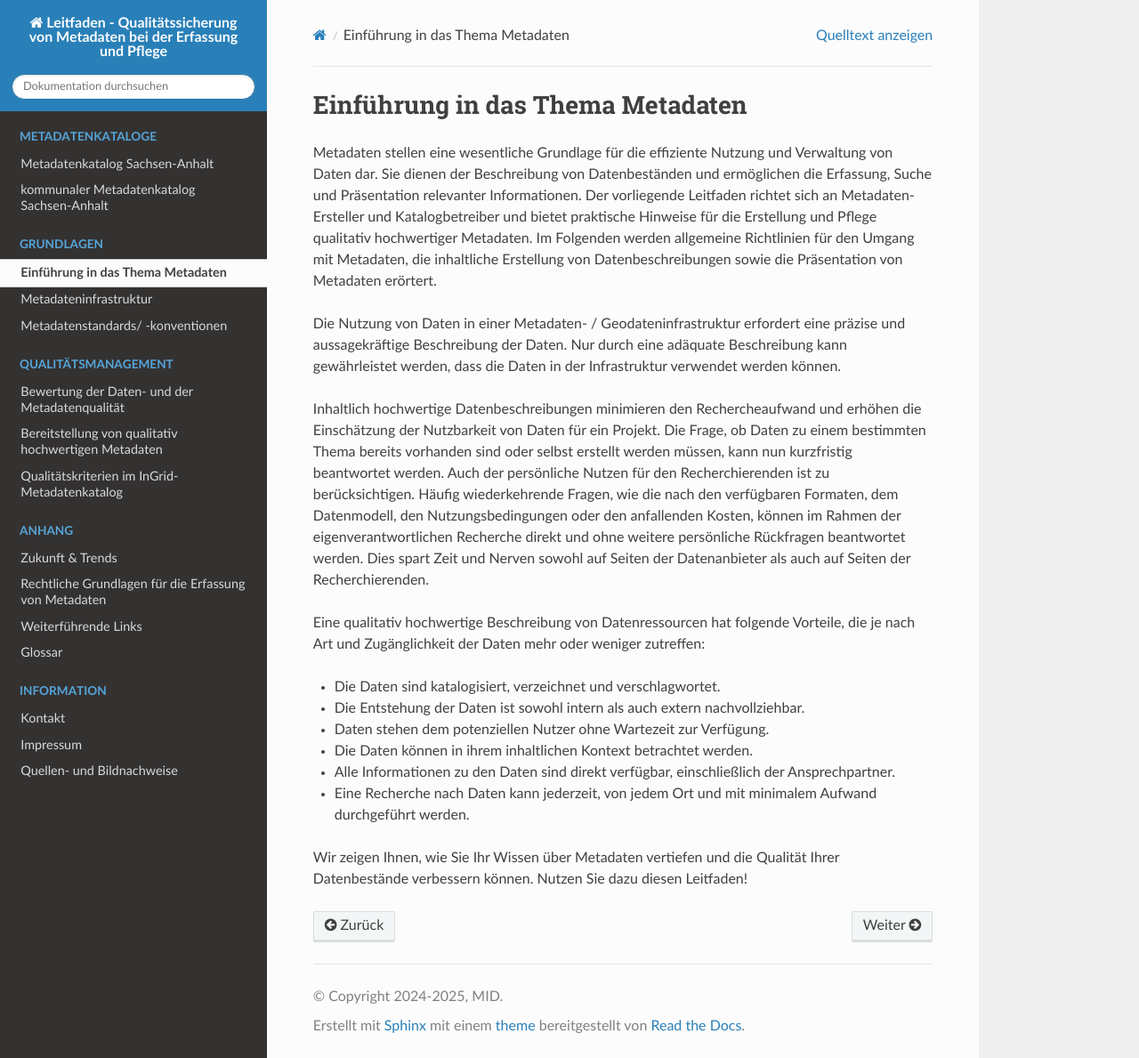
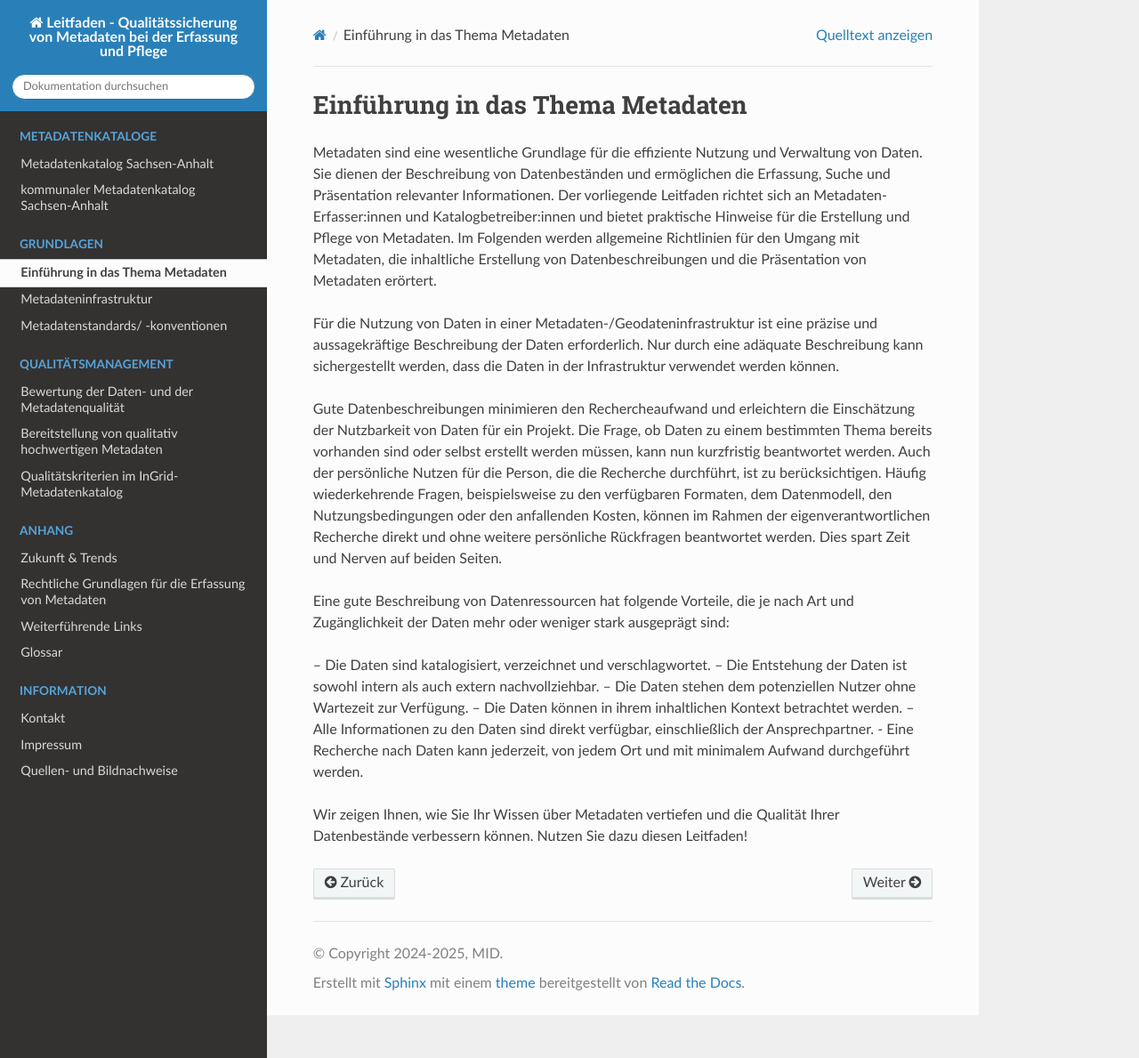
Before and after one commit to tomiwo/ingrid-mdk-st-high-quality-metadata, a Sphinx documentation site: the page built from docs/grundlagen/einfuehrung.rst, in a window 1280 px wide and 1189 px high. Shown: the whole window at 89% size. Built offline with Sphinx 7.4.7 and the Read the Docs theme 3.1.0, drawn with Linux system fonts in a browser that asks for light colours.

Commit message:
Update einfuehrung.rst

```diff
--- a/docs/grundlagen/einfuehrung.rst
+++ b/docs/grundlagen/einfuehrung.rst
@@ -3,20 +3,20 @@
 Einführung in das Thema Metadaten
 ==================================
 
-Metadaten stellen eine wesentliche Grundlage für die effiziente Nutzung und Verwaltung von Daten dar. Sie dienen der Beschreibung von Datenbeständen und ermöglichen die Erfassung, Suche und Präsentation relevanter Informationen. Der vorliegende Leitfaden richtet sich an Metadaten-Ersteller und Katalogbetreiber und bietet praktische Hinweise für die Erstellung und Pflege qualitativ hochwertiger Metadaten.
-Im Folgenden werden allgemeine Richtlinien für den Umgang mit Metadaten, die inhaltliche Erstellung von Datenbeschreibungen sowie die Präsentation von Metadaten erörtert.
+Metadaten sind eine wesentliche Grundlage für die effiziente Nutzung und Verwaltung von Daten. Sie dienen der Beschreibung von Datenbeständen und ermöglichen die Erfassung, Suche und Präsentation relevanter Informationen. Der vorliegende Leitfaden richtet sich an Metadaten-Erfasser:innen und Katalogbetreiber:innen und bietet praktische Hinweise für die Erstellung und Pflege von Metadaten.
+Im Folgenden werden allgemeine Richtlinien für den Umgang mit Metadaten, die inhaltliche Erstellung von Datenbeschreibungen und die Präsentation von Metadaten erörtert.
 
-Die Nutzung von Daten in einer Metadaten- / Geodateninfrastruktur erfordert eine präzise und aussagekräftige Beschreibung der Daten. Nur durch eine adäquate Beschreibung kann gewährleistet werden, dass die Daten in der Infrastruktur verwendet werden können.
+Für die Nutzung von Daten in einer Metadaten-/Geodateninfrastruktur ist eine präzise und aussagekräftige Beschreibung der Daten erforderlich. Nur durch eine adäquate Beschreibung kann sichergestellt werden, dass die Daten in der Infrastruktur verwendet werden können.
 
-Inhaltlich hochwertige Datenbeschreibungen minimieren den Rechercheaufwand und erhöhen die Einschätzung der Nutzbarkeit von Daten für ein Projekt. Die Frage, ob Daten zu einem bestimmten Thema bereits vorhanden sind oder selbst erstellt werden müssen, kann nun kurzfristig beantwortet werden. Auch der persönliche Nutzen für den Recherchierenden ist zu berücksichtigen. Häufig wiederkehrende Fragen, wie die nach den verfügbaren Formaten, dem Datenmodell, den Nutzungsbedingungen oder den anfallenden Kosten, können im Rahmen der eigenverantwortlichen Recherche direkt und ohne weitere persönliche Rückfragen beantwortet werden. Dies spart Zeit und Nerven sowohl auf Seiten der Datenanbieter als auch auf Seiten der Recherchierenden.
+Gute Datenbeschreibungen minimieren den Rechercheaufwand und erleichtern die Einschätzung der Nutzbarkeit von Daten für ein Projekt. Die Frage, ob Daten zu einem bestimmten Thema bereits vorhanden sind oder selbst erstellt werden müssen, kann nun kurzfristig beantwortet werden. Auch der persönliche Nutzen für die Person, die die Recherche durchführt, ist zu berücksichtigen. Häufig wiederkehrende Fragen, beispielsweise zu den verfügbaren Formaten, dem Datenmodell, den Nutzungsbedingungen oder den anfallenden Kosten, können im Rahmen der eigenverantwortlichen Recherche direkt und ohne weitere persönliche Rückfragen beantwortet werden. Dies spart Zeit und Nerven auf beiden Seiten.
 
-Eine qualitativ hochwertige Beschreibung von Datenressourcen hat folgende Vorteile, die je nach Art und Zugänglichkeit der Daten mehr oder weniger zutreffen:
+Eine gute Beschreibung von Datenressourcen hat folgende Vorteile, die je nach Art und Zugänglichkeit der Daten mehr oder weniger stark ausgeprägt sind:
 
-- Die Daten sind katalogisiert, verzeichnet und verschlagwortet.
-- Die Entstehung der Daten ist sowohl intern als auch extern nachvollziehbar.
-- Daten stehen dem potenziellen Nutzer ohne Wartezeit zur Verfügung.
-- Die Daten können in ihrem inhaltlichen Kontext betrachtet werden.
-- Alle Informationen zu den Daten sind direkt verfügbar, einschließlich der Ansprechpartner.
+– Die Daten sind katalogisiert, verzeichnet und verschlagwortet.
+– Die Entstehung der Daten ist sowohl intern als auch extern nachvollziehbar.
+– Die Daten stehen dem potenziellen Nutzer ohne Wartezeit zur Verfügung.
+– Die Daten können in ihrem inhaltlichen Kontext betrachtet werden.
+– Alle Informationen zu den Daten sind direkt verfügbar, einschließlich der Ansprechpartner.
 - Eine Recherche nach Daten kann jederzeit, von jedem Ort und mit minimalem Aufwand durchgeführt werden.
 
 Wir zeigen Ihnen, wie Sie Ihr Wissen über Metadaten vertiefen und die Qualität Ihrer Datenbestände verbessern können. Nutzen Sie dazu diesen Leitfaden!
```
